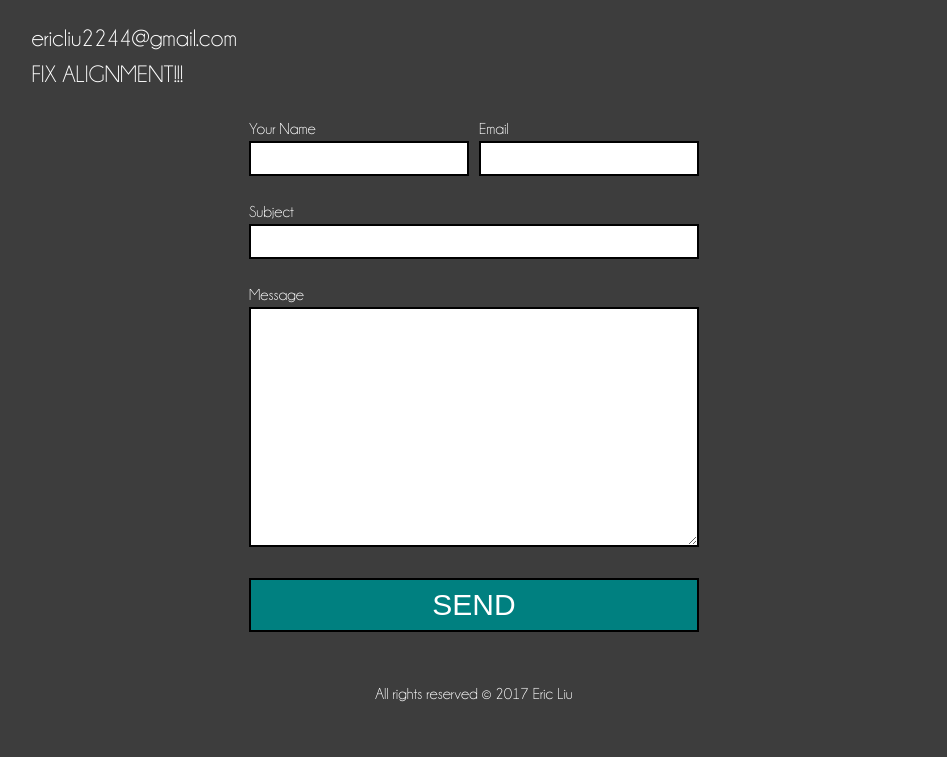
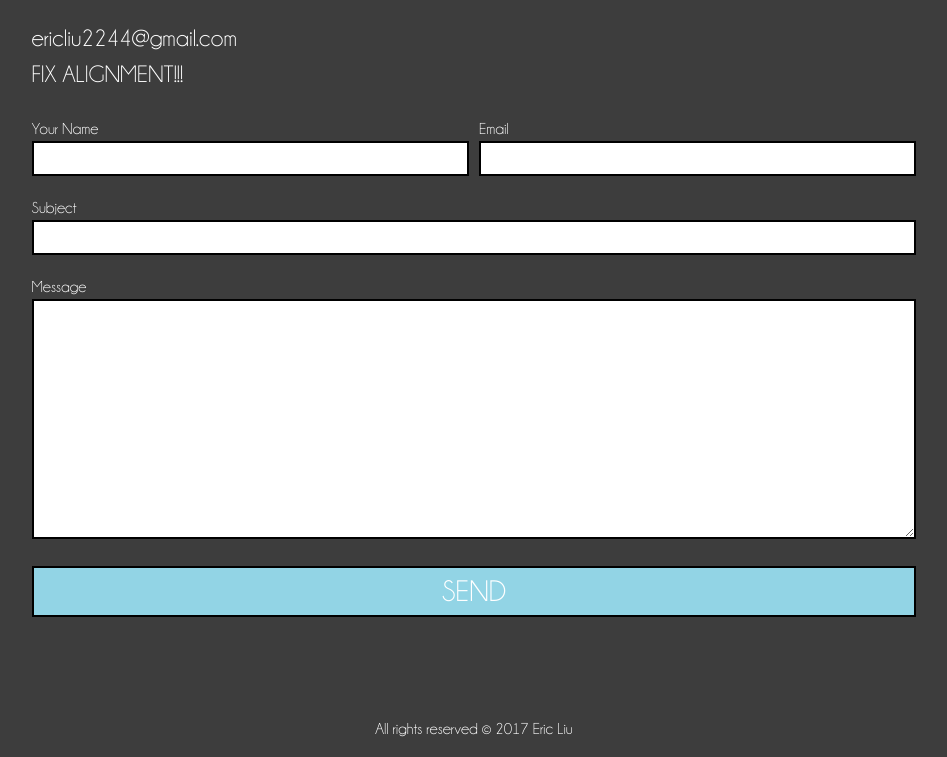
Before and after one commit to eric2416/eric2416.github.io, a plain HTML site: page index.html in a window 1280 px wide. Shown: the part 1583-2340 px from the top of the page, without its empty margins (166-1113 px from the left). Before the commit the page ends 2305 px from the top, so only its background shows below. Drawn offline with Linux system fonts and the light colour scheme; files whose address does not match are found by name.

Commit message:
Contact form updates

```diff
--- a/index.html
+++ b/index.html
@@ -92,8 +92,9 @@
 
 				    <label><span>Message</span>
 				    <textarea name="Message"></textarea></label>
-
-				    <input type="submit" value="Send">
+				<div class="submit">
+				    <label><input type="submit" value="Send"></label>
+				</div>
 
 				</form>
 
--- a/styles/style.css
+++ b/styles/style.css
@@ -110,8 +110,8 @@ header a:hover{
 }
 /*************************************************************************************************************/
 form{
-	max-width: 450px;
-	margin: 0 auto 50px;
+	max-width: 100%;
+	margin: 0 auto 100px;
 }
 
 input, textarea{
@@ -126,7 +126,14 @@ input, textarea{
 input:focus,
 textarea:focus{
 	outline: none;
-	border-color: cyan;
+	border-color: #92d4e5;
+	box-sizing: border-box;
+}
+
+input:hover,
+textarea:hover{
+	outline: none;
+	border-color: #92d4e5;
 	box-sizing: border-box;
 }
 
@@ -150,15 +157,21 @@ textarea{
 
 [type="submit"]{
 	text-transform: uppercase;
-	background: teal;
+	background: #92d4e5;
 	color: white;
 	font-size: 30px;
 	cursor: pointer;
+	font-family: 'Champagne & Limousines';
+}
+
+.submit label:hover{
+	color: black;
+	background-color: black;
 }
 
 label{
 	display: block;
-	margin-bottom: 24px;
+	margin-bottom: 20px;
 }
 
 span{
```
